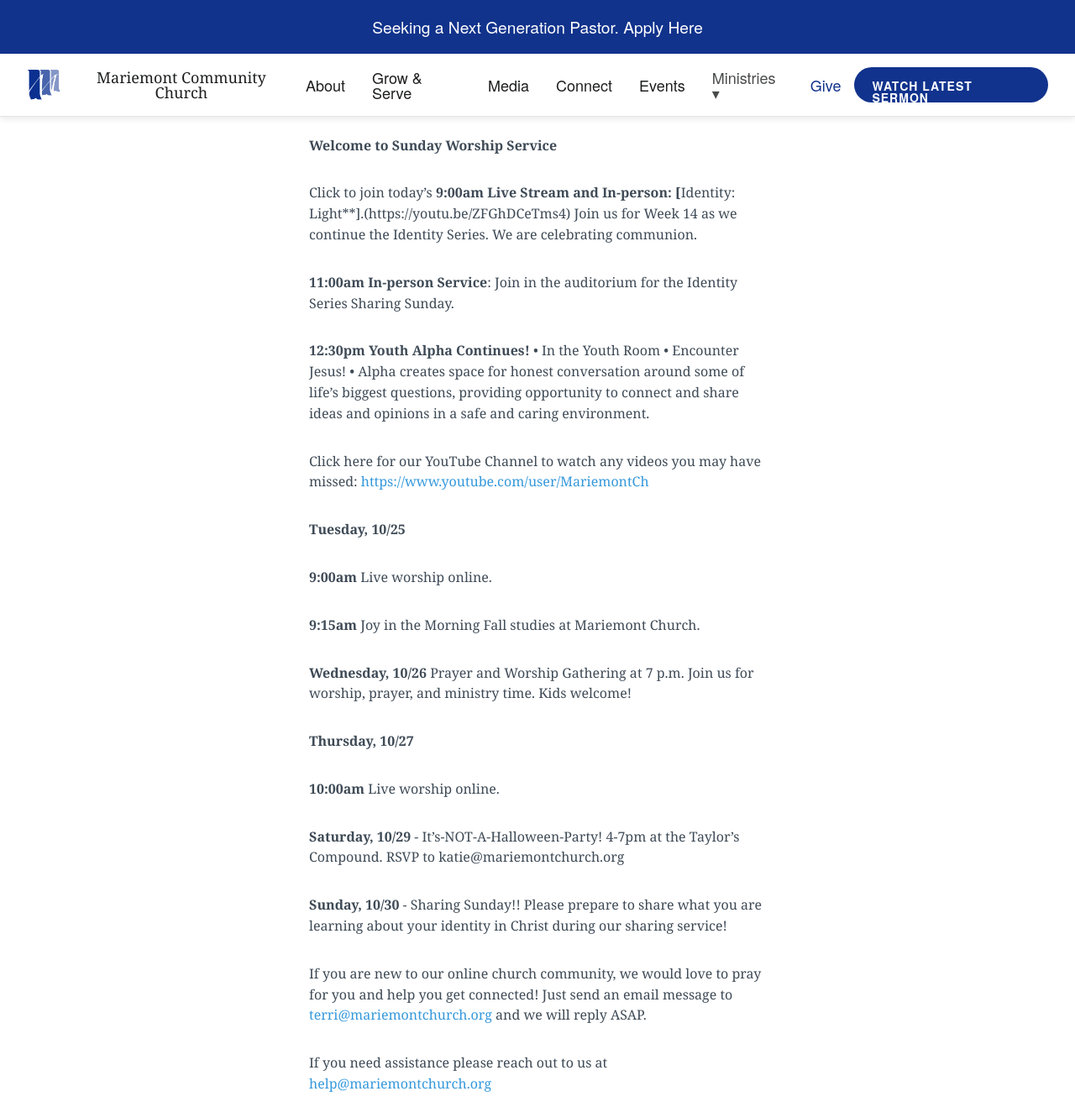
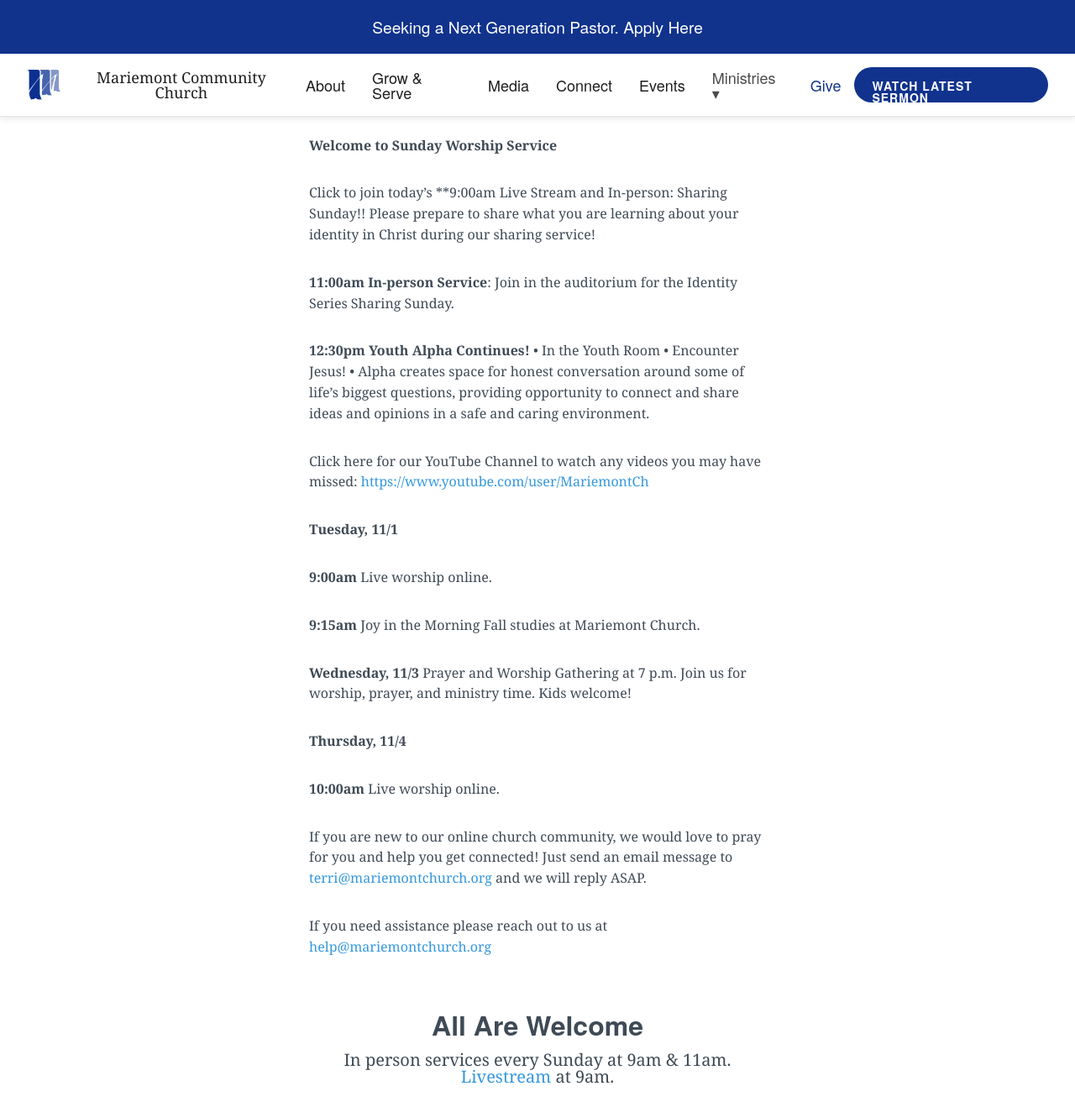
Before and after one commit to lukemoderwell/mariemont, a Jekyll site: the page built from updates.markdown, in a window 1280 px wide and 1400 px high, scrolled down 447 px, cut to the strip 0-1318 px from the top of the window. Shown: the whole strip at 84% size. Built offline with Jekyll 4.4.1, drawn with Linux system fonts in a browser that asks for light colours; nearby versions of some CDN libraries.

Commit message:
Updated Updates

```diff
--- a/updates.markdown
+++ b/updates.markdown
@@ -21,11 +21,12 @@
 
 **October**
 
-**Sunday, 10/23**
+**Sunday, 10/30**
 
 **Welcome to Sunday Worship Service**
 
-Click to join today's **9:00am Live Stream and In-person: [**Identity: Light**].(https://youtu.be/ZFGhDCeTms4) Join us for Week 14 as we continue the Identity Series. We are celebrating communion.
+Click to join today's **9:00am Live Stream and In-person: Sharing Sunday!! Please prepare to share what you are learning about your identity in Christ during our sharing service!
+
 
 **11:00am In-person Service**: Join in the auditorium for the  Identity Series Sharing Sunday.
 
@@ -37,22 +38,18 @@
 Click here for our YouTube Channel to watch any videos you may have missed:
 [https://www.youtube.com/user/MariemontCh](https://www.youtube.com/user/MariemontCh)
 
-**Tuesday, 10/25**
+**Tuesday, 11/1**
 
 **9:00am** Live worship online.
 
 **9:15am** Joy in the Morning Fall studies at Mariemont Church.
 
-**Wednesday, 10/26** Prayer and Worship Gathering at 7 p.m.
+**Wednesday, 11/3** Prayer and Worship Gathering at 7 p.m.
 Join us for worship, prayer, and ministry time. Kids welcome!
 
-**Thursday, 10/27**
+**Thursday, 11/4**
 
 **10:00am** Live worship online.
-
-**Saturday, 10/29** - It's-NOT-A-Halloween-Party! 4-7pm at the Taylor's Compound. RSVP to katie@mariemontchurch.org
-
-**Sunday, 10/30** - Sharing Sunday!! Please prepare to share what you are learning about your identity in Christ during our sharing service!
 
 If you are new to our online church community, we would love to pray for you and help you get connected! Just send an email message to [terri@mariemontchurch.org](http://terri@mariemontchurch.org) and we will reply ASAP.
 
```
